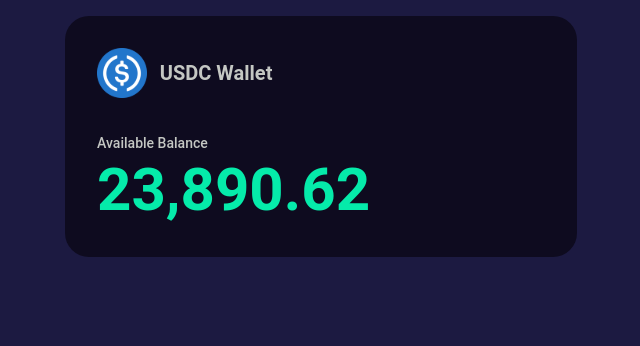
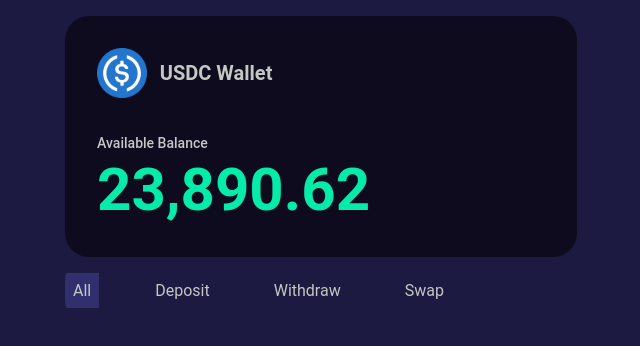
Before and after one commit to MeisterJustice/stablecoin-wallet, a Next.js app: page / in a window 1280 px wide. Shown: the top 346 px of the page, without its empty margins (319-959 px from the left). Built offline with nearby package versions, Linux system fonts and the light colour scheme.

Commit message:
design tab

```diff
--- a/app/globals.css
+++ b/app/globals.css
@@ -2,6 +2,7 @@
 :root {
   --primary-color: #0e0b1f;
   --secondary-color: #1c1a41;
+  --secondary-color-light: #322f6e;
   --accent-color: #05ebaa;
   --accent-color-light: #69f1ca;
   --light: #c4c7c3;
--- a/app/page.module.css
+++ b/app/page.module.css
@@ -43,6 +43,26 @@
   margin-top: 0.2rem;
 }
 
+/* TAB SECTION */
+.tab_section {
+  background-color: transparent;
+  display: flex;
+  align-items: center;
+  gap: 3rem;
+  padding: 1rem 0;
+  overflow-x: auto;
+}
+
+.tab {
+  padding: 0.5rem;
+  color: var(--light);
+  cursor: pointer;
+}
+
+.tab_active {
+  background-color: var(--secondary-color-light);
+}
+
 /* Mobile */
 @media (max-width: 700px) {
   .main {
@@ -76,6 +96,16 @@
   .balance {
     font-size: 40px;
   }
+
+  .tab_section {
+    gap: 0;
+    padding: 1rem 0;
+    justify-content: space-around;
+  }
+
+  .tab {
+    font-size: 14px;
+  }
 }
 
 /* Tablet and Smaller Desktop */
--- /dev/null
+++ b/components/click-animation/index.tsx
@@ -0,0 +1,16 @@
+import { motion } from "framer-motion";
+import { ClickAnimation } from "./types";
+
+const M2ClickAnimation = ({ children, onClick }: ClickAnimation) => {
+  return (
+    <motion.div
+      onClick={onClick}
+      whileHover={{ scale: 1.04 }}
+      whileTap={{ scale: 0.9 }}
+    >
+      {children}
+    </motion.div>
+  );
+};
+
+export default M2ClickAnimation;
--- /dev/null
+++ b/components/click-animation/types.ts
@@ -0,0 +1,4 @@
+export interface ClickAnimation {
+  children: React.ReactNode;
+  onClick?: () => void;
+}
--- /dev/null
+++ b/components/index.ts
@@ -0,0 +1,3 @@
+import M2ClickAnimation from "./click-animation";
+
+export { M2ClickAnimation };
--- a/package.json
+++ b/package.json
@@ -13,6 +13,7 @@
     "@fortawesome/free-brands-svg-icons": "^6.5.1",
     "@fortawesome/react-fontawesome": "^0.2.0",
     "classnames": "^2.5.1",
+    "framer-motion": "^11.0.3",
     "next": "14.1.0",
     "react": "^18",
     "react-dom": "^18"
--- a/pages/overview/header.tsx
+++ b/pages/overview/header.tsx
@@ -1,11 +1,10 @@
-import classNames from "classnames";
 import Image from "next/image";
 
 import styles from "@/app/page.module.css";
 
 export default function Header() {
   return (
-    <section className={classNames(styles.section, styles.header_section)}>
+    <section className={styles.section}>
       <div className={styles.title_wrapper}>
         <Image
           src="/usdc.svg"
--- a/pages/overview/index.tsx
+++ b/pages/overview/index.tsx
@@ -1,10 +1,12 @@
 import styles from "@/app/page.module.css";
 import Header from "./header";
+import Tabs from "./tabs";
 
 export default function Overview() {
   return (
     <main className={styles.main}>
       <Header />
+      <Tabs />
     </main>
   );
 }
--- /dev/null
+++ b/pages/overview/tabs/index.tsx
@@ -0,0 +1,29 @@
+"use client";
+import { useState } from "react";
+import classNames from "classnames";
+
+import styles from "@/app/page.module.css";
+import Tab from "./tab";
+
+const tabs = ["All", "Deposit", "Withdraw", "Swap"];
+
+export default function Tabs() {
+  const [currentTabIndex, setCurrentTabIndex] = useState(0);
+
+  const handleTabClick = (index: number) => {
+    setCurrentTabIndex(index);
+  };
+  return (
+    <section className={classNames(styles.section, styles.tab_section)}>
+      {tabs.map((tab, index) => (
+        <Tab
+          key={index}
+          index={index}
+          title={tab}
+          handleClick={handleTabClick}
+          currentTabIndex={currentTabIndex}
+        />
+      ))}
+    </section>
+  );
+}
--- /dev/null
+++ b/pages/overview/tabs/tab.tsx
@@ -0,0 +1,22 @@
+import classNames from "classnames";
+
+import styles from "@/app/page.module.css";
+import { M2ClickAnimation } from "@/components";
+import { TabProps } from "./types";
+
+const Tab = ({ index, title, handleClick, currentTabIndex }: TabProps) => {
+  return (
+    <M2ClickAnimation onClick={() => handleClick(index)}>
+      <div
+        role="button"
+        className={classNames(styles.tab, {
+          [styles.tab_active]: index === currentTabIndex,
+        })}
+      >
+        <p>{title}</p>
+      </div>
+    </M2ClickAnimation>
+  );
+};
+
+export default Tab;
--- /dev/null
+++ b/pages/overview/tabs/types.ts
@@ -0,0 +1,6 @@
+export interface TabProps {
+  index: number;
+  title: string;
+  handleClick: (index: number) => void;
+  currentTabIndex: number;
+}
```
Also changed, not shown: 1 other file (tests, documents, lock files or other folders).
